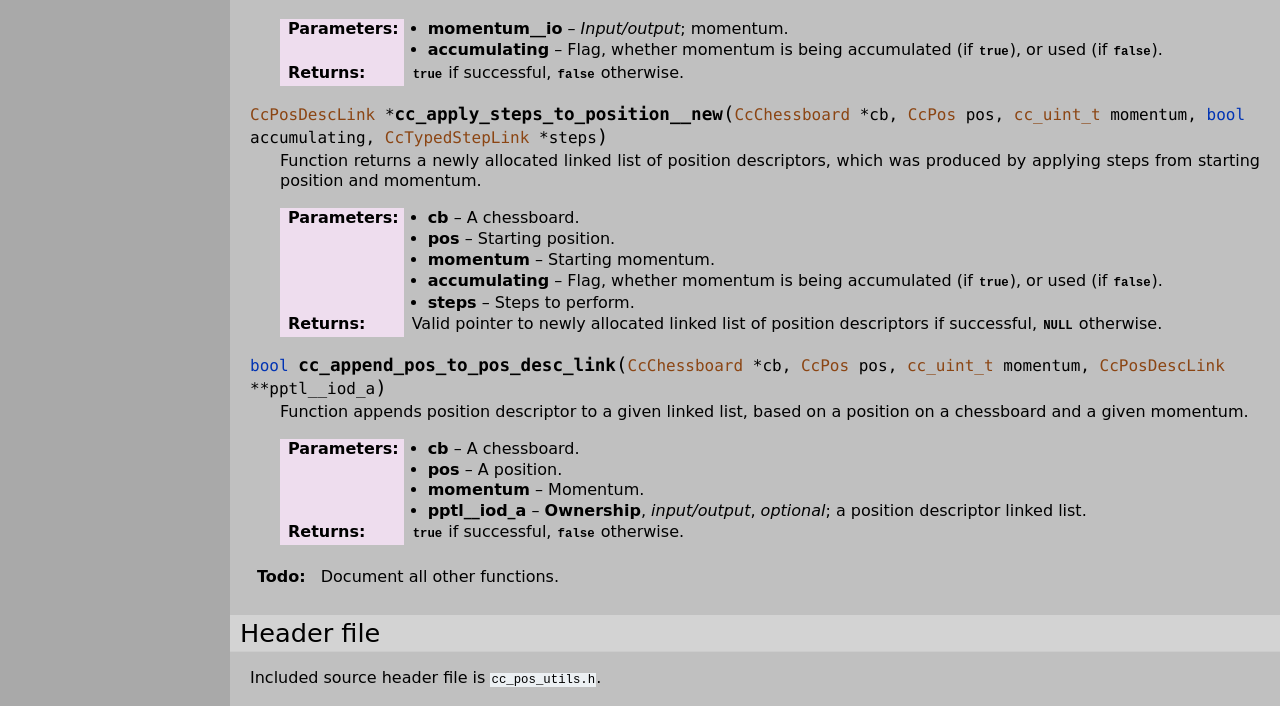
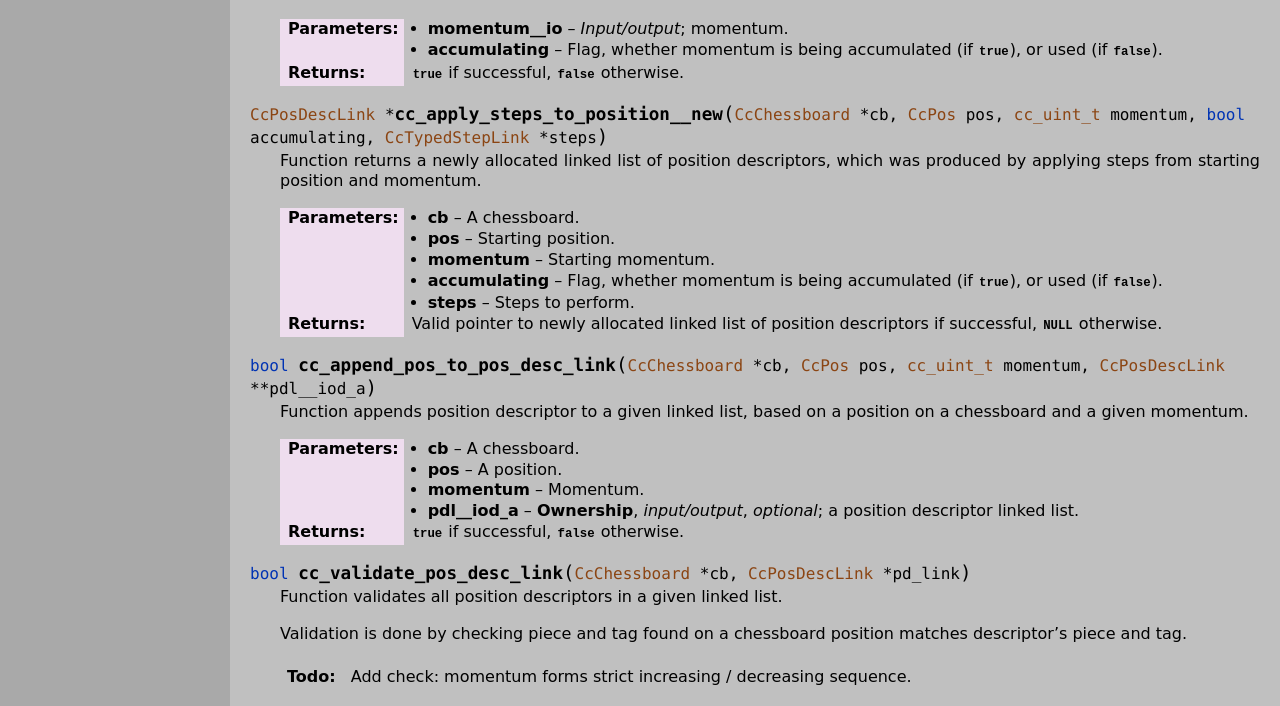
Before and after one commit to mmlacak/crochess, a Sphinx documentation site: the page built from docs/source/libcc/ccposutils.rst, in a window 1280 px wide and 1400 px high, scrolled down 466 px. Shown: the top 706 px of the window. Built offline with Sphinx 7.4.7, drawn with Linux system fonts in a browser that asks for light colours; some of the changed text lies outside the part shown; grey boxes are pictures that could not be loaded.

Commit message:
Fixed, documented cc_validate_pos_desc_link().

```diff
--- a/docs/source/conf.py
+++ b/docs/source/conf.py
@@ -26,10 +26,10 @@ copyright = '2021, Mario Mlačak'
 author = 'Mario Mlačak'
 
 # The short X.Y version
-version = "0.0.1.653:1085+20240819.030527"   # docs-new-lib-short-version-major-minor-feature-commit+meta~breaks-place-marker
+version = "0.0.1.654:1086+20240819.034651"   # docs-new-lib-short-version-major-minor-feature-commit+meta~breaks-place-marker
 
 # The full version, including alpha/beta/rc tags
-release = "0.0.1.653:1085+20240819.030527"   # docs-new-lib-full-version-major-minor-feature-commit+meta~breaks-place-marker
+release = "0.0.1.654:1086+20240819.034651"   # docs-new-lib-full-version-major-minor-feature-commit+meta~breaks-place-marker
 
 
 # -- General configuration ---------------------------------------------------
--- a/docs/source/libcc/ccposutils.rst
+++ b/docs/source/libcc/ccposutils.rst
@@ -57,7 +57,7 @@ Functions
     :returns: Valid pointer to newly allocated linked list of position
         descriptors if successful, :c:data:`NULL` otherwise.
 
-.. c:function:: bool cc_append_pos_to_pos_desc_link( CcChessboard * cb, CcPos pos, cc_uint_t momentum, CcPosDescLink ** pptl__iod_a )
+.. c:function:: bool cc_append_pos_to_pos_desc_link( CcChessboard * cb, CcPos pos, cc_uint_t momentum, CcPosDescLink ** pdl__iod_a )
 
     Function appends position descriptor to a given linked list, based on a position
     on a chessboard and a given momentum.
@@ -65,9 +65,28 @@ Functions
     :param cb: A chessboard.
     :param pos: A position.
     :param momentum: Momentum.
-    :param pptl__iod_a: **Ownership**, *input/output*, *optional*; a position
+    :param pdl__iod_a: **Ownership**, *input/output*, *optional*; a position
         descriptor linked list.
     :returns: :c:data:`true` if successful, :c:data:`false` otherwise.
+
+.. c:function:: bool cc_validate_pos_desc_link( CcChessboard * cb, CcPosDescLink * pd_link )
+
+    Function validates all position descriptors in a given linked list.
+
+    Validation is done by checking piece and tag found on a chessboard position
+    matches descriptor's piece and tag.
+
+    .. todo::
+
+        Add check: momentum forms strict increasing / decreasing sequence.
+
+    Lastly, steps are checked if there are any after momentum reaches ``0`` for
+    a piece which uses that momentum for movement.
+
+    :param cb: A chessboard.
+    :param pd_link: A position descriptor linked list.
+    :returns: :c:data:`true` if position descriptors are all valid,
+        :c:data:`false` otherwise.
 
 
 .. todo::
--- a/docs/source/libcc/organization.rst
+++ b/docs/source/libcc/organization.rst
@@ -207,7 +207,7 @@ This is very different from similarly named function defined in ``cc_pos_utils``
     bool cc_append_pos_to_pos_desc_link( CcChessboard * cb,
                                          CcPos destination,
                                          cc_uint_t momentum,
-                                         CcPosDescLink ** pptl__iod_a );
+                                         CcPosDescLink ** pdl__iod_a );
 
 which depends on bunch of other stuff instead of linked list base :term:`entity`.
 
```
Also changed, not shown: README.md (+2 -2 lines), 5 other files.
